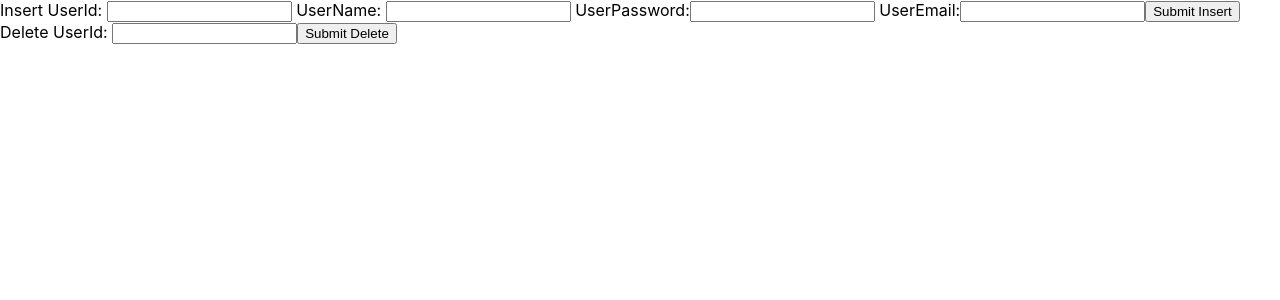
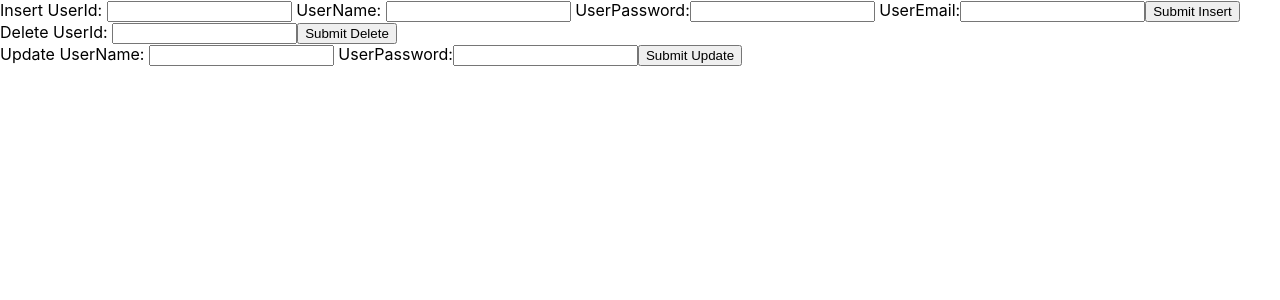
Before and after one commit to cs411-alawini/fa22-cs411-Q-team023-Team23, a React (Create React App) app in the folder frontend/pokebook/: page / in a window 1280 px wide. Shown: the top 300 px of the page. Built offline with nearby package versions, Linux system fonts and the light colour scheme.

Commit message:
update imple

```diff
--- a/frontend/pokebook/src/App.js
+++ b/frontend/pokebook/src/App.js
@@ -8,6 +8,8 @@ function App() {
   const [insertuserEmail, setInsertUserEmail] = useState('');
   const [insertuserId, setInsertUserId] = useState('');
   const [deleteuserId, setDeleteUserId] = useState('');
+  const [updateuserName, setUpdateUserName] = useState('');
+  const [updateuserPassword, setUpdateUserPassword] = useState('');
   const [userList, setUserList] = useState('');
 
 
@@ -20,13 +22,26 @@ function App() {
       insertuserPassword: insertuserPassword,
       insertuserEmail: insertuserEmail
     });
+  };
 
+  const submitDelete = () => {
+    Axios.post(`http://localhost:3002/api/delete/${deleteuserId}`, {
+      deleteuserId: deleteuserId
+    });
+  };
+
+  const submitUpdate = () => {
+    Axios.put(`http://localhost:3002/api/update`, {
+      updateuserName: updateuserName,
+      updateuserPassword: updateuserPassword,
+    });
   };
 
   // const submitSearch = () => {
   //   Axios.get('http://localhost:3002/api/search/keyword?keyword=' + userName).then((response) => {
   //     setUserList(response.data)
   //   })
+
   // };
 
   const overallSearch = () => {
@@ -35,24 +50,6 @@ function App() {
     });
 
 
-
-  };
-
-  const submitUpdate = (userName, userPassword) => {
-    Axios.put(`http://localhost:3002/api/update`, {
-      userName: userName,
-      userPassword: userPassword
-    });
-
-  };
-
-
-
-  const submitDelete = () => {
-    Axios.post(`http://localhost:3002/api/delete/${deleteuserId}`, {
-      deleteuserId: deleteuserId
-
-    });
 
   };
 
@@ -87,16 +84,6 @@ function App() {
   //       <button onClick={submitSearch}> Submit Search</button>
 
 
-  //       <label> Update </label>
-  //       <label> UserName: </label>
-  //       <input type="text" name="userName3" onChange={(e) => {
-  //         setUserName(e.target.value)
-  //       } }/>
-  //       <label> UserPassword:</label>
-  //       <input type="text" name="userPassword3" onChange={(e) => {
-  //         setUserPassword(e.target.value)
-  //       }}/>
-  //       <button onClick={submitUpdate}> Submit Update</button>
 
 
   //       <label> Delete </label>
@@ -147,13 +134,24 @@ function App() {
           }}/>
           <button onClick={submitInsert}> Submit Insert</button>
 
-         <label> Delete </label>
+          <br></br><label> Delete </label>
          <label> UserId: </label>
          <input type="text" name="userId4" onChange={(e) => {
            setDeleteUserId(e.target.value)
          } }/>
          <button onClick={submitDelete}> Submit Delete</button>
 
+        <br></br><label> Update </label>
+        <label> UserName: </label>
+        <input type="text" name="userName3" onChange={(e) => {
+          setUpdateUserName(e.target.value)
+        } }/>
+        <label> UserPassword:</label>
+        <input type="text" name="userPassword3" onChange={(e) => {
+          setUpdateUserPassword(e.target.value)
+        }}/>
+        <button onClick={submitUpdate}> Submit Update</button>
+
           </div> )
 }
 
```
Also changed, not shown: 1 other file (tests, documents, lock files or other folders).
